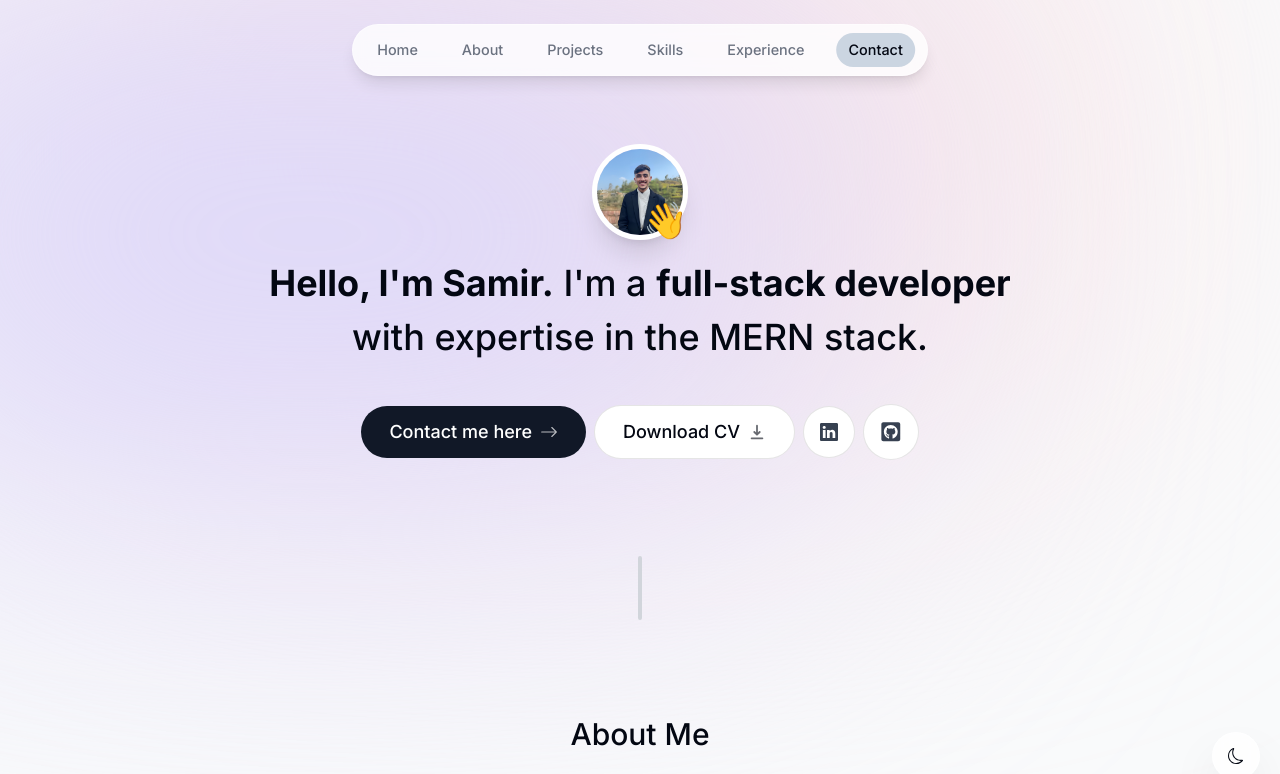
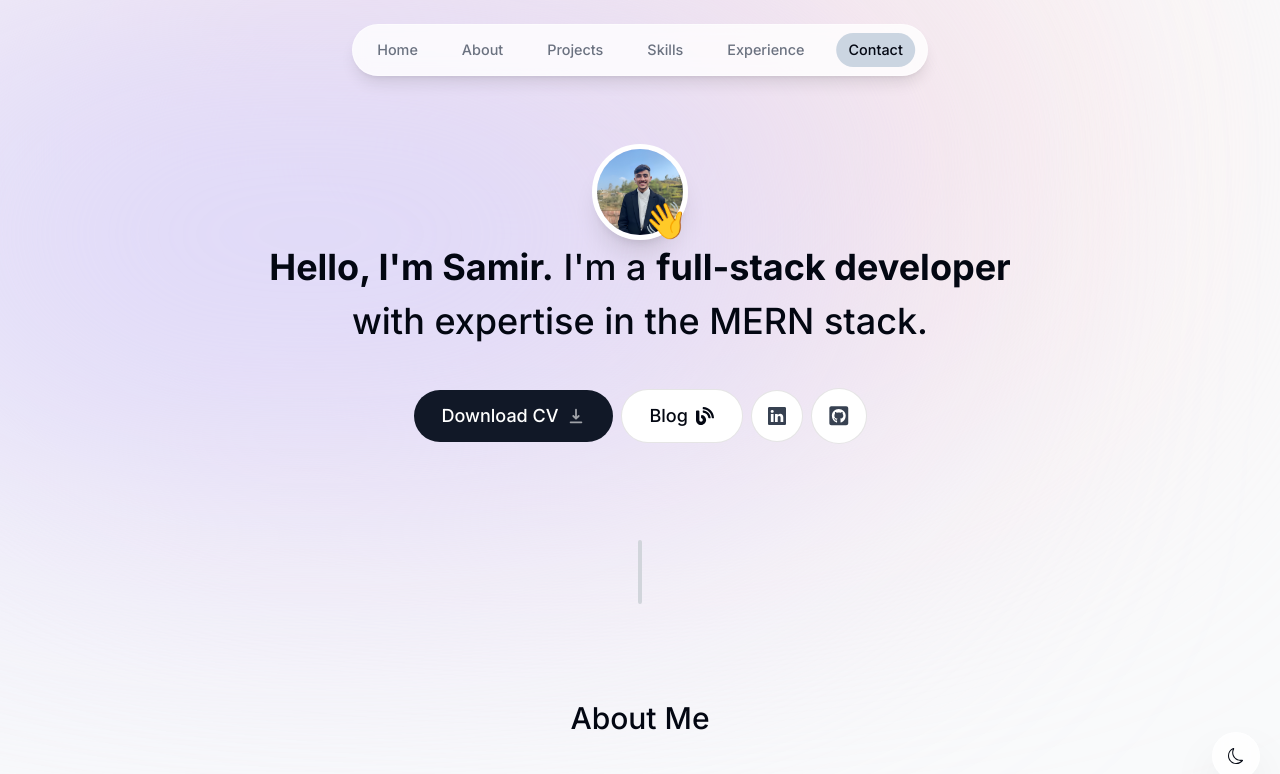
Before and after one commit to tiwarisamir/my-portfolio, a Next.js app: page / in a window 1280 px wide. Shown: the top 774 px of the page. Built offline with nearby package versions, Linux system fonts and the light colour scheme; no server answers.

Commit message:
add blog

```diff
--- a/components/Contact.tsx
+++ b/components/Contact.tsx
@@ -1,9 +1,9 @@
 "use client";
 
-import React, { useRef } from "react";
+import { sendEmail } from "@/actions/sendEmail";
+import { useSectionInView } from "@/lib/hooks";
 import { motion } from "framer-motion";
-import { useSectionInView } from "@/lib/hooks";
-import { sendEmail } from "@/actions/sendEmail";
+import { useRef } from "react";
 import toast from "react-hot-toast";
 import SectionHeading from "./SectionHeading";
 import SubmitBtn from "./SubmitBtn";
--- a/components/intro.tsx
+++ b/components/intro.tsx
@@ -1,18 +1,15 @@
 "use client";
 
-import Image from "next/image";
-import React from "react";
-import { motion } from "framer-motion";
-import Link from "next/link";
-import { BsArrowRight, BsLinkedin } from "react-icons/bs";
-import { HiDownload } from "react-icons/hi";
-import { FaGithubSquare } from "react-icons/fa";
 import { useActiveSectionContext } from "@/context/ActiveSectionContext";
 import { useSectionInView } from "@/lib/hooks";
+import { motion } from "framer-motion";
+import Image from "next/image";
+import { BsLinkedin } from "react-icons/bs";
+import { FaBlog, FaGithubSquare } from "react-icons/fa";
+import { HiDownload } from "react-icons/hi";
 
 export default function Intro() {
   const { ref } = useSectionInView("Home", 0.5);
-  const { setActiveSection, setTimeOfLastClick } = useActiveSectionContext();
 
   return (
     <section
@@ -58,7 +55,7 @@ export default function Intro() {
       </div>
 
       <motion.h1
-        className="mb-10 mt-4 px-4 text-2xl font-medium !leading-[1.5] sm:text-4xl"
+        className="mb-10 mt- px-4 text-2xl font-medium !leading-[1.5] sm:text-4xl"
         initial={{ opacity: 0, y: 100 }}
         animate={{ opacity: 1, y: 0 }}
       >
@@ -75,25 +72,21 @@ export default function Intro() {
           delay: 0.1,
         }}
       >
-        <Link
-          href="#contact"
+        <a
           className="group bg-gray-900 text-white px-7 py-3 flex items-center gap-2 rounded-full outline-none focus:scale-110 hover:scale-110 hover:bg-gray-950 active:scale-105 transition"
-          onClick={() => {
-            setActiveSection("Contact");
-            setTimeOfLastClick(Date.now());
-          }}
-        >
-          Contact me here{" "}
-          <BsArrowRight className="opacity-70 group-hover:translate-x-1 transition" />
-        </Link>
-
-        <a
-          className="group bg-white px-7 py-3 flex items-center gap-2 rounded-full outline-none focus:scale-110 hover:scale-110 active:scale-105 transition cursor-pointer borderBlack dark:bg-white/10"
           href="/Samir Tiwari_CV.pdf"
           download
         >
           Download CV{" "}
           <HiDownload className="opacity-60 group-hover:translate-y-1 transition" />
+        </a>
+
+        <a
+          className="group bg-white px-7 py-3 flex items-center gap-2 rounded-full outline-none focus:scale-110 hover:scale-110 active:scale-105 transition cursor-pointer borderBlack dark:bg-white/10"
+          href="https://blog.samirt.com.np/"
+          target="_blank"
+        >
+          Blog <FaBlog />
         </a>
 
         <a
```
